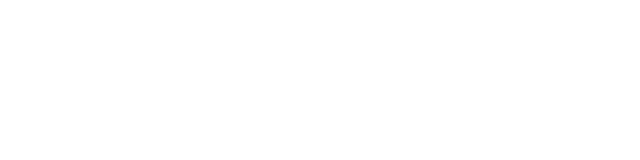
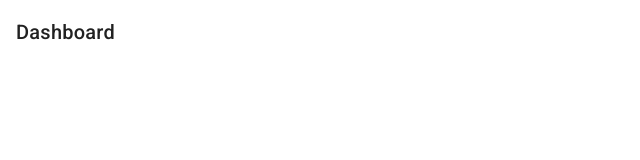
Before and after one commit to silasjimmy/role-assignment-auth0, a Vue app in the folder frontend/: page /dashboard in a window 1280 px wide. Shown: the top 160 px of the page, without its empty margins (0-640 px from the left). Built offline with nearby package versions, Linux system fonts and the light colour scheme.

Commit message:
feat: Create dashboard view

```diff
--- a/frontend/src/router/index.js
+++ b/frontend/src/router/index.js
@@ -1,6 +1,7 @@
 import Vue from 'vue'
 import VueRouter from 'vue-router'
 import Home from '../views/Home.vue'
+import Dashboard from '../views/Dashboard.vue'
 
 Vue.use(VueRouter)
 
@@ -9,6 +10,11 @@
     path: '/',
     name: 'home',
     component: Home
+  },
+  {
+    path: '/dashboard',
+    name: 'dashboard',
+    component: Dashboard
   }
 ]
 
--- /dev/null
+++ b/frontend/src/views/Dashboard.vue
@@ -0,0 +1,12 @@
+<template>
+  <v-card tile flat height="100%">
+    <v-card-title>Dashboard</v-card-title>
+  </v-card>
+</template>
+
+<script>
+export default {
+  name: "Dashboard",
+  title: "Dashboard",
+};
+</script>
```
